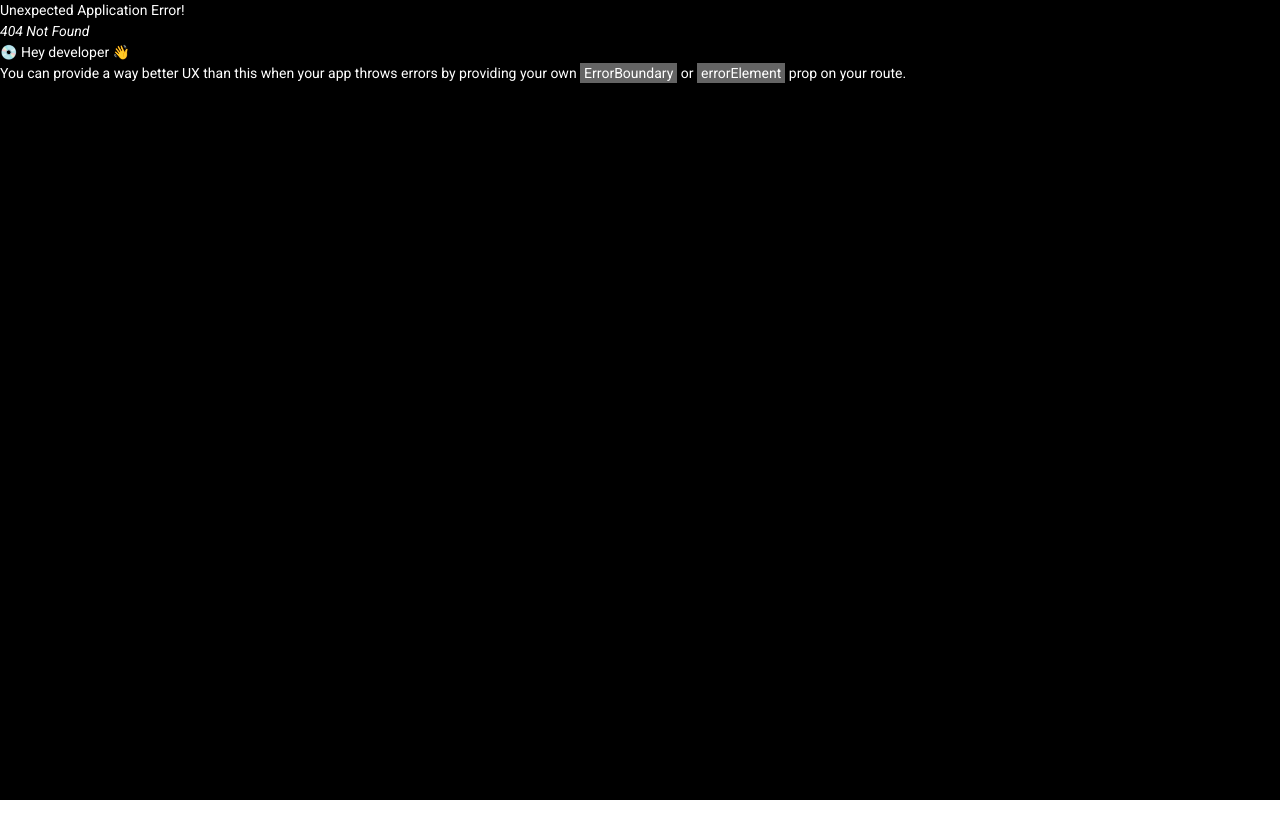
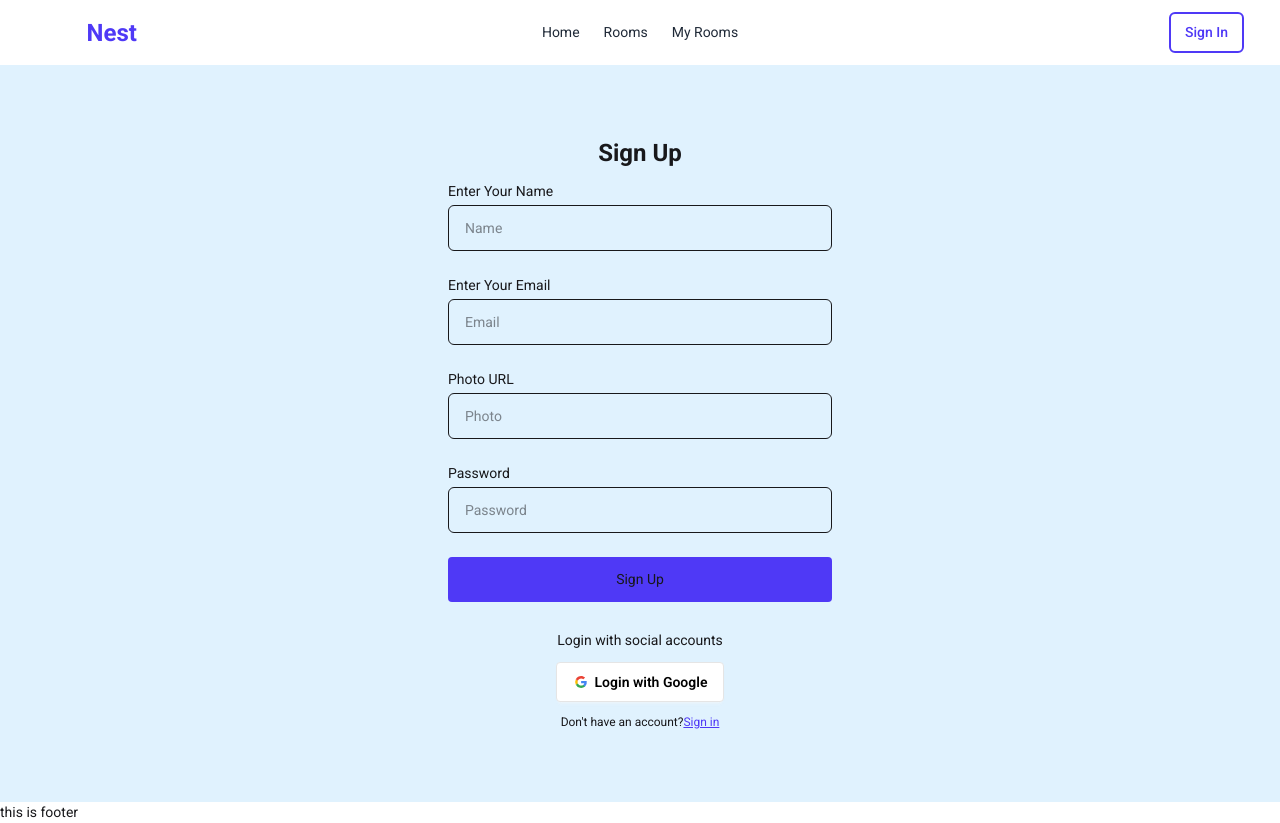
Before and after one commit to tonmoyth/BookNest-Client, a React (Vite) app: page /signup in a window 1280 px wide. Before the commit this address had no page. Before the commit the page ends 800 px from the top, so only its background shows below. Built offline with nearby package versions, Linux system fonts and the light colour scheme.

Commit message:
design done signin page and sign up page

```diff
--- a/src/Components/Header/Header.jsx
+++ b/src/Components/Header/Header.jsx
@@ -1,8 +1,10 @@
 import React from "react";
-import { Link, NavLink } from "react-router";
+import { Link, NavLink, useLocation } from "react-router";
 import NavBerButton from "../SliderButton/NavBerButton";
 
 const Header = () => {
+  const {pathname} = useLocation();
+
   const links = (
     <>
       <li>
@@ -49,7 +51,7 @@ const Header = () => {
             </div>
             <ul
               tabIndex={0}
-              className="menu menu-sm dropdown-content bg-base-100 rounded-box z-1 mt-3 w-52 p-2 shadow"
+              className={`${pathname === '/' && 'text-white'}menu menu-sm dropdown-content bg-base-100 rounded-box z-1 mt-3 w-52 p-2 `}
             >
               {links}
             </ul>
@@ -59,11 +61,11 @@ const Header = () => {
           </Link>
         </div>
         <div className="navbar-center hidden lg:flex">
-          <ul className="menu menu-horizontal px-1">{links}</ul>
+          <ul className={`menu menu-horizontal px-1 text-accent ${pathname === '/' && 'text-white'}`}>{links}</ul>
         </div>
         <div className="navbar-end">
-          <Link>
-            <NavBerButton level={`Sign In`}></NavBerButton>
+          <Link to={`${pathname === '/signin' ? '/signup' : '/signin'}`}>
+            <NavBerButton level={`${pathname == '/signin' ? 'Sign Up' : 'Sign In'}`}></NavBerButton>
           </Link>
         </div>
       </div>
--- a/src/Pages/Home/Banner/Banner.jsx
+++ b/src/Pages/Home/Banner/Banner.jsx
@@ -18,63 +18,29 @@ import { Link, NavLink } from "react-router";
 import SliderButton from "../../../Components/SliderButton/SliderButton";
 import NavBerButton from "../../../Components/SliderButton/NavBerButton";
 import { FaUser } from "react-icons/fa";
+import Header from "../../../Components/Header/Header";
 
 const Banner = () => {
-  const links = (
-    <>
-      <li>
-        <NavLink
-        className={({isActive})=> isActive && 'border-b-2 border-primary'}
-        to="/">Home</NavLink>
-      </li>
-      <li>
-        <NavLink to="/rooms">Rooms</NavLink>
-      </li>
-      <li>
-        <NavLink to="/my_rooms">My Rooms</NavLink>
-      </li>
-    </>
-  );
+  // const links = (
+  //   <>
+  //     <li>
+  //       <NavLink
+  //       className={({isActive})=> isActive && 'border-b-2 border-primary'}
+  //       to="/">Home</NavLink>
+  //     </li>
+  //     <li>
+  //       <NavLink to="/rooms">Rooms</NavLink>
+  //     </li>
+  //     <li>
+  //       <NavLink to="/my_rooms">My Rooms</NavLink>
+  //     </li>
+  //   </>
+  // );
   return (
     <div className="relative">
       {/* navBer/header */}
-      <div className="navbar px-8 z-10 absolute top-0 left-0 text-white">
-        <div className="navbar-start">
-          <div className="dropdown">
-            <div tabIndex={0} role="button" className="btn btn-ghost lg:hidden">
-              <svg
-                xmlns="http://www.w3.org/2000/svg"
-                className="h-5 w-5"
-                fill="none"
-                viewBox="0 0 24 24"
-                stroke="currentColor"
-              >
-                {" "}
-                <path
-                  strokeLinecap="round"
-                  strokeLinejoin="round"
-                  strokeWidth="2"
-                  d="M4 6h16M4 12h8m-8 6h16"
-                />{" "}
-              </svg>
-            </div>
-            <ul
-              tabIndex={0}
-              className="menu menu-sm dropdown-content bg-base-100 rounded-box z-1 mt-3 w-52 p-2 shadow"
-            >
-              {links}
-            </ul>
-          </div>
-          <Link className="text-2xl">Book<span className="text-primary font-bold">Nest</span></Link>
-        </div>
-        <div className="navbar-center hidden lg:flex">
-          <ul className="menu menu-horizontal px-1">{links}</ul>
-        </div>
-        <div className="navbar-end">
-          <Link>
-            <NavBerButton level={`Sign In`}></NavBerButton>
-          </Link>
-        </div>
+      <div className="absolute w-full z-10 top-0 left-0">
+        <Header></Header>
       </div>
       {/* slider */}
       <Swiper
--- a/src/Pages/Home/Banner/styles.css
+++ b/src/Pages/Home/Banner/styles.css
@@ -8,14 +8,13 @@ body {
 }
 
 body {
-  background: #000;
+
   font-family:
     Helvetica Neue,
     Helvetica,
     Arial,
     sans-serif;
   font-size: 14px;
-  color: #fff;
   margin: 0;
   padding: 0;
 }
@@ -23,6 +22,7 @@ body {
 .swiper {
   width: 100%;
   height: 100%;
+  color: white;
 }
 
 .swiper-slide {
--- /dev/null
+++ b/src/Pages/SignIn/SignIn.jsx
@@ -0,0 +1,93 @@
+import React from "react";
+import { Link } from "react-router";
+
+const SignIn = () => {
+  return (
+    <div className="min-h-[calc(100vh-65px)] bg-secondary flex justify-center items-center">
+      <div className="w-full max-w-md p-8 space-y-3 rounded-xl dark:bg-gray-50 dark:text-gray-800">
+        <h1 className="text-2xl font-bold text-center">Login</h1>
+        <form className="space-y-6">
+          <div className="space-y-1 text-sm">
+            <label htmlFor="email" className="block dark:text-gray-600">
+              Enter Your Email
+            </label>
+            <input
+              type="text"
+              name="email"
+              id="email"
+              placeholder="Name"
+              className="w-full px-4 py-3 border rounded-md dark:border-gray-300 dark:bg-gray-50 dark:text-gray-800 focus:dark:border-violet-600"
+            />
+          </div>
+          <div className="space-y-1 text-sm">
+            <label htmlFor="password" className="block dark:text-gray-600">
+              Password
+            </label>
+            <input
+              type="password"
+              name="password"
+              id="password"
+              placeholder="Password"
+              className="w-full px-4 py-3 border rounded-md dark:border-gray-300 dark:bg-gray-50 dark:text-gray-800 focus:dark:border-violet-600"
+            />
+          </div>
+          <button className="block w-full p-3 text-center rounded-sm dark:text-gray-50 bg-primary">
+            Sign in
+          </button>
+        </form>
+        <div className="flex items-center pt-4 space-x-1">
+          <div className="flex-1 h-px sm:w-16 dark:bg-gray-300"></div>
+          <p className="px-3 text-sm dark:text-gray-600">
+            Login with social accounts
+          </p>
+          <div className="flex-1 h-px sm:w-16 dark:bg-gray-300"></div>
+        </div>
+        <div className="flex justify-center space-x-4">
+          <button className="btn bg-white text-black border-[#e5e5e5]">
+            <svg
+              aria-label="Google logo"
+              width="16"
+              height="16"
+              xmlns="http://www.w3.org/2000/svg"
+              viewBox="0 0 512 512"
+            >
+              <g>
+                <path d="m0 0H512V512H0" fill="#fff"></path>
+                <path
+                  fill="#34a853"
+                  d="M153 292c30 82 118 95 171 60h62v48A192 192 0 0190 341"
+                ></path>
+                <path
+                  fill="#4285f4"
+                  d="m386 400a140 175 0 0053-179H260v74h102q-7 37-38 57"
+                ></path>
+                <path
+                  fill="#fbbc02"
+                  d="m90 341a208 200 0 010-171l63 49q-12 37 0 73"
+                ></path>
+                <path
+                  fill="#ea4335"
+                  d="m153 219c22-69 116-109 179-50l55-54c-78-75-230-72-297 55"
+                ></path>
+              </g>
+            </svg>
+            Login with Google
+          </button>
+        </div>
+        <p className="text-xs text-center sm:px-6 dark:text-gray-600">
+          Don't have an account?
+          <Link
+          to='/signup'
+            rel="noopener noreferrer"
+            href="#"
+            className="underline text-primary"
+          >
+            Sign up
+          </Link>
+        </p>
+      </div>
+    </div>
+  );
+};
+
+export default SignIn;
--- /dev/null
+++ b/src/Pages/SignUp/SignUp.jsx
@@ -0,0 +1,119 @@
+import React from "react";
+import { Link } from "react-router";
+
+const SignUp = () => {
+  return (
+    <div className="min-h-[calc(100vh-65px)] bg-secondary flex justify-center items-center">
+      <div className="w-full my-10 max-w-md p-8 space-y-3 rounded-xl dark:bg-gray-50 dark:text-gray-800">
+        <h1 className="text-2xl font-bold text-center">Sign Up</h1>
+        <form className="space-y-6">
+            {/* name input */}
+          <div className="space-y-1 text-sm">
+            <label htmlFor="name" className="block dark:text-gray-600">
+              Enter Your Name
+            </label>
+            <input
+              type="text"
+              name="name"
+              id="name"
+              placeholder="Name"
+              className="w-full px-4 py-3 border rounded-md dark:border-gray-300 dark:bg-gray-50 dark:text-gray-800 focus:dark:border-violet-600"
+            />
+          </div>
+          {/* email input */}
+          <div className="space-y-1 text-sm">
+            <label htmlFor="name" className="block dark:text-gray-600">
+              Enter Your Email
+            </label>
+            <input
+              type="text"
+              name="email"
+              id="email"
+              placeholder="Email"
+              className="w-full px-4 py-3 border rounded-md dark:border-gray-300 dark:bg-gray-50 dark:text-gray-800 focus:dark:border-violet-600"
+            />
+          </div>
+          <div className="space-y-1 text-sm">
+            <label htmlFor="name" className="block dark:text-gray-600">
+              Photo URL
+            </label>
+            <input
+              type="text"
+              name="photo"
+              id="photo"
+              placeholder="Photo"
+              className="w-full px-4 py-3 border rounded-md dark:border-gray-300 dark:bg-gray-50 dark:text-gray-800 focus:dark:border-violet-600"
+            />
+          </div>
+          <div className="space-y-1 text-sm">
+            <label htmlFor="password" className="block dark:text-gray-600">
+              Password
+            </label>
+            <input
+              type="password"
+              name="password"
+              id="password"
+              placeholder="Password"
+              className="w-full px-4 py-3 border rounded-md dark:border-gray-300 dark:bg-gray-50 dark:text-gray-800 focus:dark:border-violet-600"
+            />
+          </div>
+          <button className="block w-full p-3 text-center rounded-sm dark:text-gray-50 bg-primary">
+            Sign Up
+          </button>
+        </form>
+        <div className="flex items-center pt-4 space-x-1">
+          <div className="flex-1 h-px sm:w-16 dark:bg-gray-300"></div>
+          <p className="px-3 text-sm dark:text-gray-600">
+            Login with social accounts
+          </p>
+          <div className="flex-1 h-px sm:w-16 dark:bg-gray-300"></div>
+        </div>
+        <div className="flex justify-center space-x-4">
+          <button className="btn bg-white text-black border-[#e5e5e5]">
+            <svg
+              aria-label="Google logo"
+              width="16"
+              height="16"
+              xmlns="http://www.w3.org/2000/svg"
+              viewBox="0 0 512 512"
+            >
+              <g>
+                <path d="m0 0H512V512H0" fill="#fff"></path>
+                <path
+                  fill="#34a853"
+                  d="M153 292c30 82 118 95 171 60h62v48A192 192 0 0190 341"
+                ></path>
+                <path
+                  fill="#4285f4"
+                  d="m386 400a140 175 0 0053-179H260v74h102q-7 37-38 57"
+                ></path>
+                <path
+                  fill="#fbbc02"
+                  d="m90 341a208 200 0 010-171l63 49q-12 37 0 73"
+                ></path>
+                <path
+                  fill="#ea4335"
+                  d="m153 219c22-69 116-109 179-50l55-54c-78-75-230-72-297 55"
+                ></path>
+              </g>
+            </svg>
+            Login with Google
+          </button>
+        </div>
+        <p className="text-xs text-center sm:px-6 dark:text-gray-600">
+          Don't have an account?
+          <Link
+            to="/signin"
+            rel="noopener noreferrer"
+            href="#"
+            className="underline text-primary"
+          >
+            Sign in
+          </Link>
+        </p>
+      </div>
+    </div>
+  );
+};
+
+export default SignUp;
--- a/src/Routes/Router.jsx
+++ b/src/Routes/Router.jsx
@@ -3,6 +3,8 @@ import MainLayout from "../Layouts/MainLayout";
 import Home from "../Pages/Home/Home";
 import Rooms from "../Pages/Rooms/Rooms";
 import MyRooms from "../Pages/MyRooms/MyRooms";
+import SignIn from "../Pages/SignIn/SignIn";
+import SignUp from "../Pages/SignUp/SignUp";
 
 export const router = createBrowserRouter([
     {
@@ -20,6 +22,14 @@ export const router = createBrowserRouter([
             {
                 path: 'my_rooms',
                 element: MyRooms
+            },
+            {
+                path: 'signin',
+                Component: SignIn
+            },
+            {
+                path: 'signup',
+                Component: SignUp
             }
         ]
     }
--- a/src/index.css
+++ b/src/index.css
@@ -11,6 +11,6 @@
   name: "light";
   default: true;
   --color-primary: oklch(51.1% 0.262 276.966);
-  --color-secondary: oklch(85% 0.13 145);
+  --color-secondary: #E0F2FE;
   --color-accent: #1F2937;
 }
```
